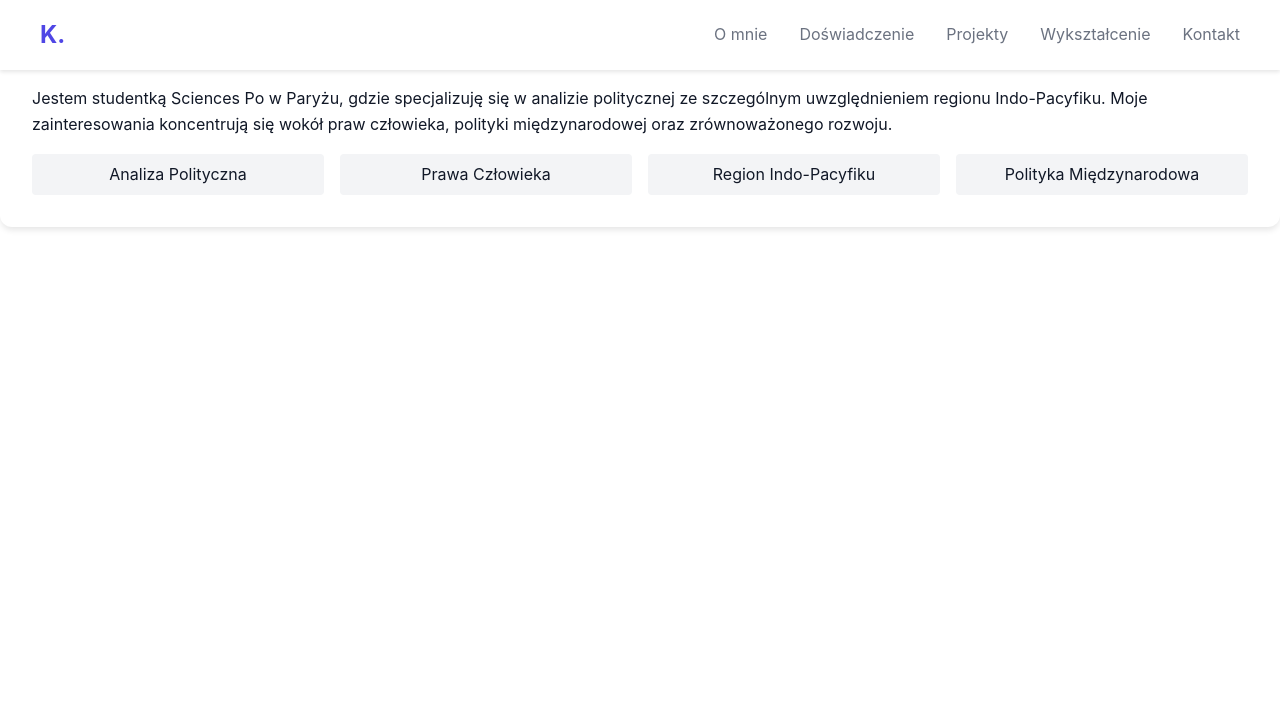
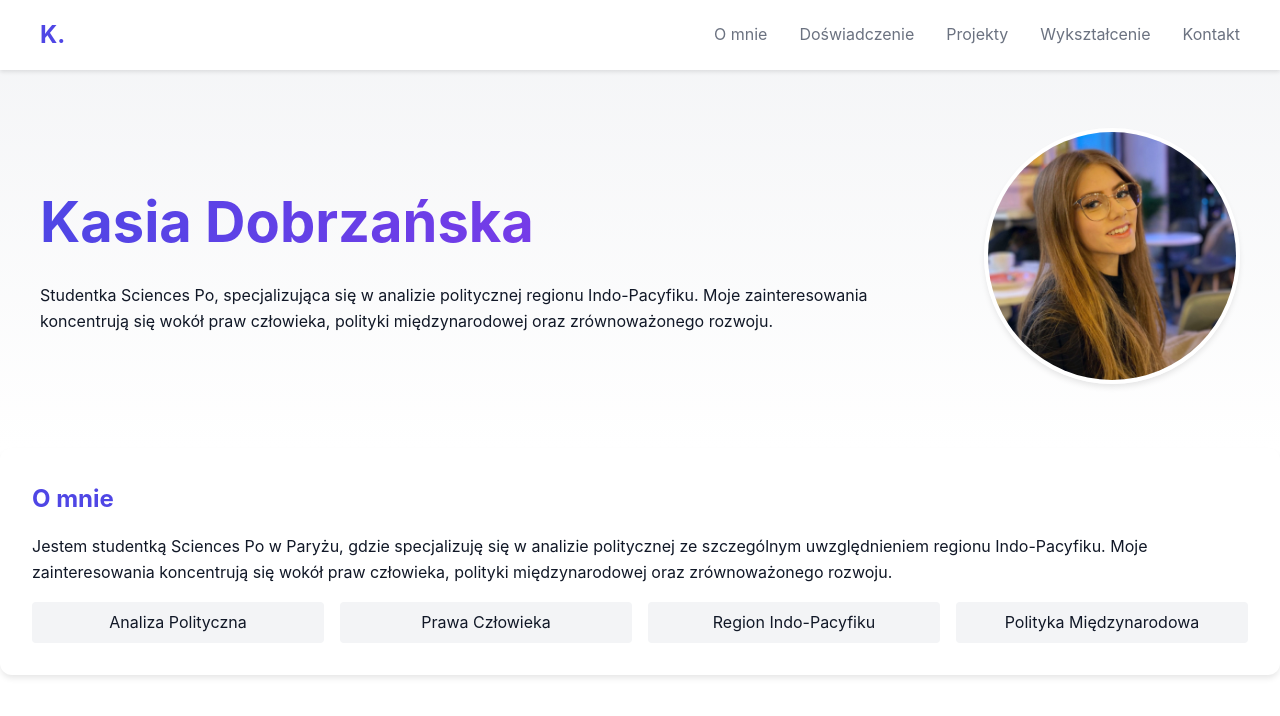
Before and after one commit to bohdandobrzanski/kasia, a plain HTML site: page index.html in a window 1280 px wide. Drawn offline with Linux system fonts and the light colour scheme.

Commit message:
Update index.html

```diff
--- a/index.html
+++ b/index.html
@@ -211,6 +211,18 @@
         </div>
     </nav>
 
+    <header class="hero">
+        <div class="hero-container">
+            <div class="hero-text">
+                <h1>Kasia Dobrzańska</h1>
+                <p>Studentka Sciences Po, specjalizująca się w analizie politycznej regionu Indo-Pacyfiku. Moje zainteresowania koncentrują się wokół praw człowieka, polityki międzynarodowej oraz zrównoważonego rozwoju.</p>
+            </div>
+            <div class="hero-image">
+                <img src="images/profile.jpg" alt="Zdjęcie profilowe Kasi Dobrzańskiej" class="profile-image">
+            </div>
+        </div>
+    </header>
+
     <main>
         <section id="about" class="cv-section">
             <h3>O mnie</h3>
```
